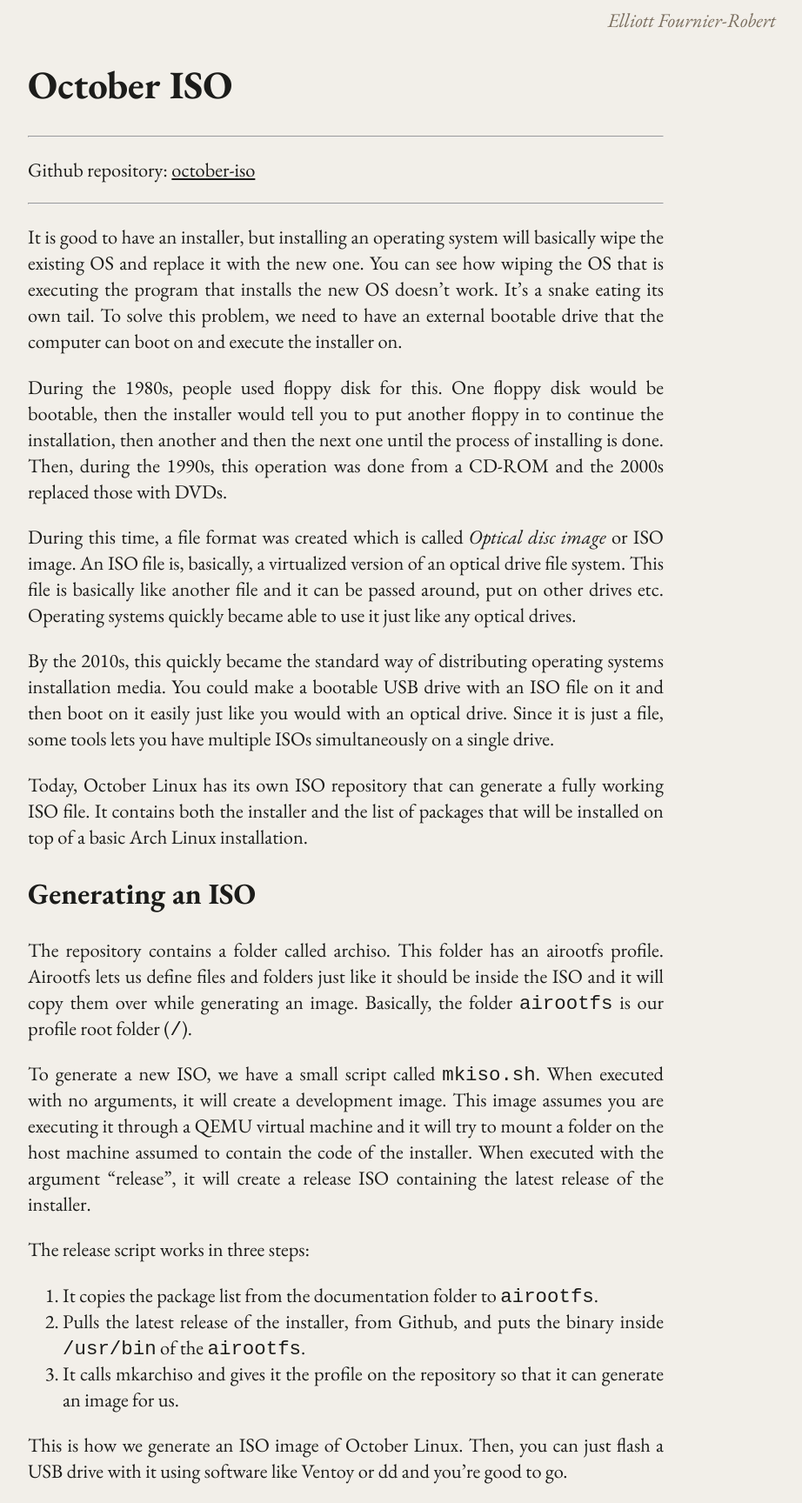
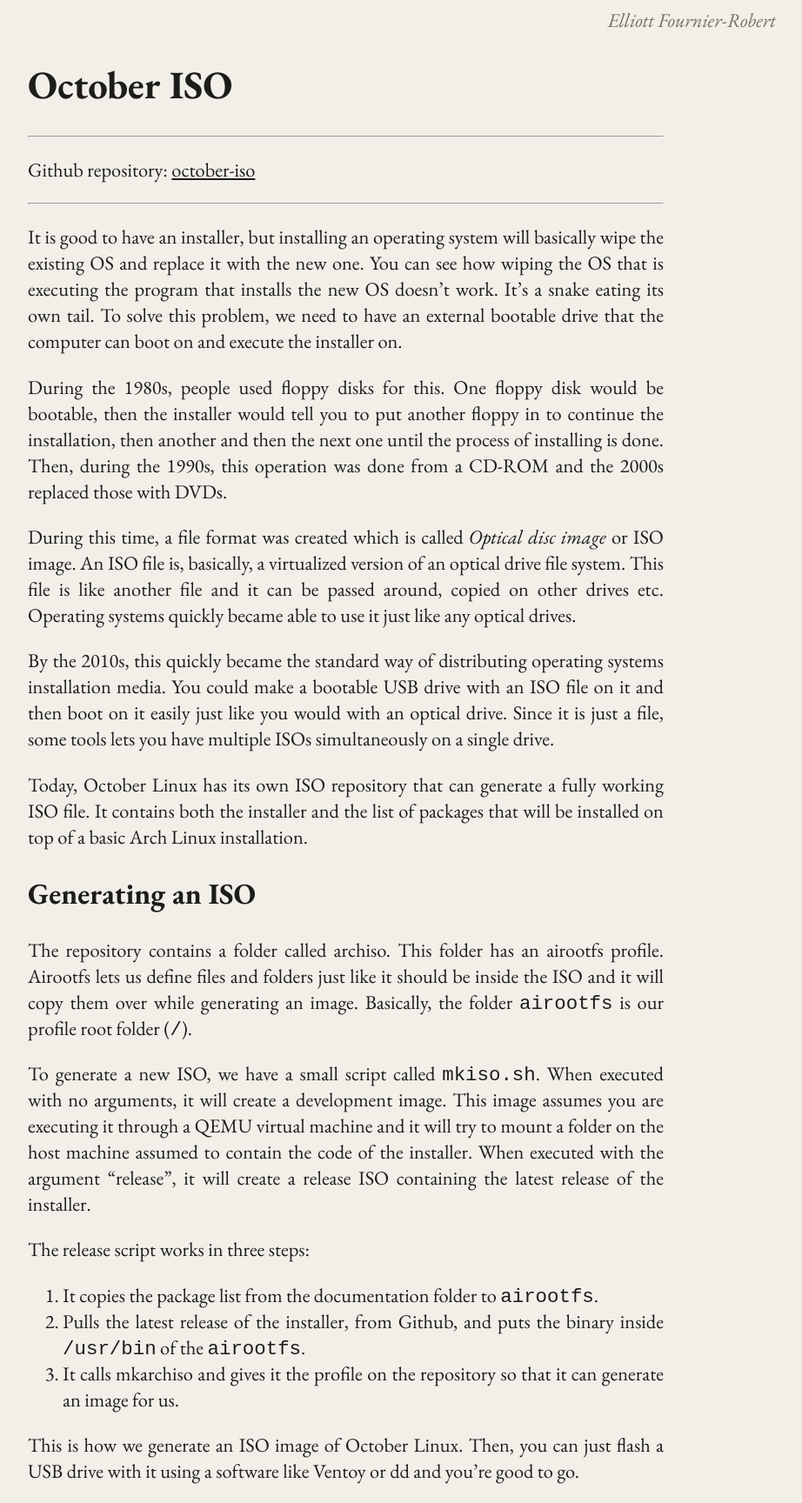
Before and after one commit to eFournierRobert/eFournierRobert.github.io, a Jekyll site: the page built from _projects/october-iso.md, in a window 1280 px wide. Shown: the whole page at 87% size, without its empty margins (178-1100 px from the left). Built offline with Jekyll 4.4.1, drawn with Linux system fonts in a browser that asks for light colours.

Commit message:
Made some corrections to projects articles

```diff
--- a/_projects/october-iso.md
+++ b/_projects/october-iso.md
@@ -17,7 +17,7 @@ It's a snake eating its own tail.
 To solve this problem, we need to have an external bootable drive that the
 computer can boot on and execute the installer on.
 
-During the 1980s, people used floppy disk for this. One floppy disk would
+During the 1980s, people used floppy disks for this. One floppy disk would
 be bootable, then the installer would tell you to put another floppy in to
 continue the installation, then another and then the next one until the
 process of installing is done. Then, during the 1990s, this operation was done
@@ -25,7 +25,7 @@ from a CD-ROM and the 2000s replaced those with DVDs.
 
 During this time, a file format was created which is called *Optical disc image* or ISO image.
 An ISO file is, basically, a virtualized version of an optical drive file system.
-This file is basically like another file and it can be passed around, put on other
+This file is like another file and it can be passed around, copied on other
 drives etc. Operating systems quickly became able to use it just like any optical drives.
 
 By the 2010s, this quickly became the standard way of distributing operating systems installation
@@ -58,4 +58,4 @@ The release script works in three steps:
   for us.
 
 This is how we generate an ISO image of October Linux. Then, you can just flash a USB drive with it
-using software like Ventoy or dd and you're good to go.
+using a software like Ventoy or dd and you're good to go.
```
Also changed, not shown: _projects/october-config.md (+2 -2 lines), _projects/october-installer.md (+2 -2 lines), _projects/october.md (+1 -1 lines).
